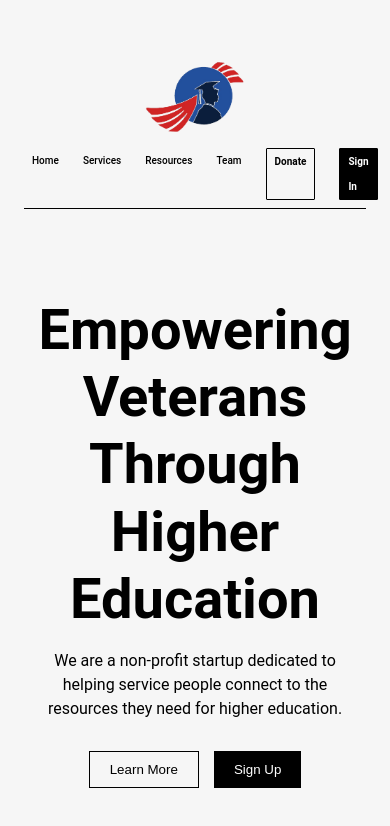
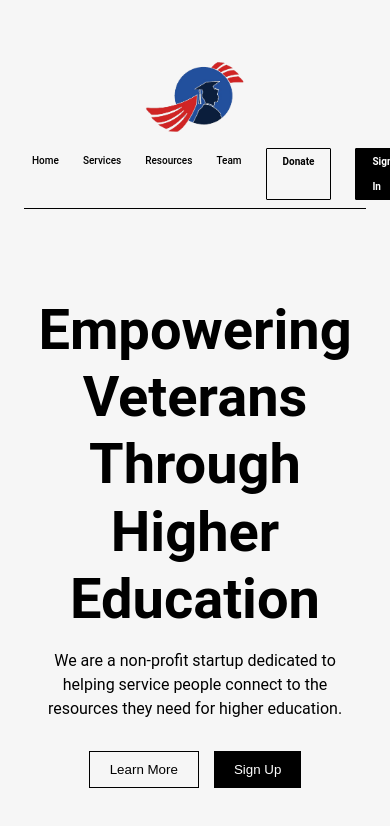
Before and after one commit to Chen-Steve/MENN-stack-dynamic-webapp, a Next.js app: page / in a window 390 px wide. Shown: the top 826 px of the page. Built offline with nearby package versions, Linux system fonts and the light colour scheme.

Commit message:
improve mobile view

```diff
--- a/src/styles/NavBar.module.css
+++ b/src/styles/NavBar.module.css
@@ -93,7 +93,7 @@
   }
 
   .donate, .volunteer {
-    padding: 0rem 0.5rem; /* Reduce padding for mobile */
+    padding: 0rem 1rem; /* Reduce padding for mobile */
     font-size: 10px; /* Slightly reduce the font size for buttons on mobile */
   }
 }
```
